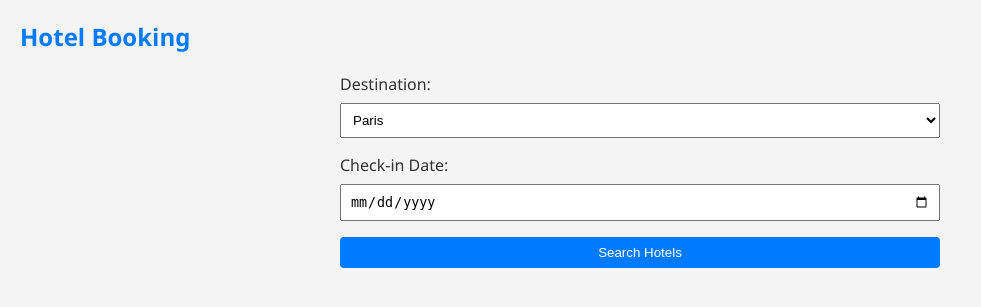
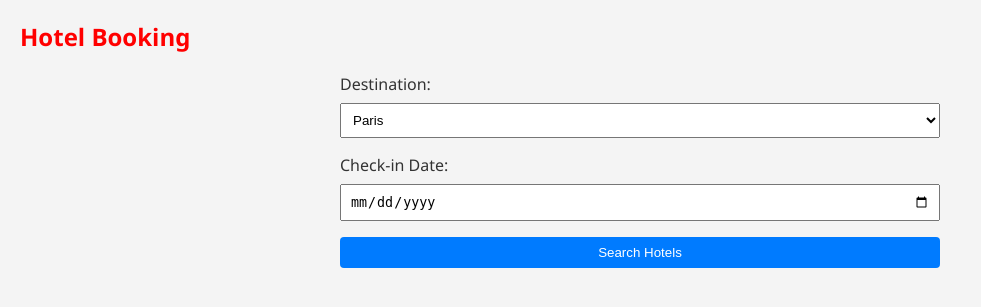
Before and after one commit to spiker08/travel_booking, a Flask app: page / in a window 1280 px wide. Shown: the top 307 px of the page, without its empty margins (0-981 px from the left). Run offline with Flask 3, Linux system fonts and the light colour scheme.

Commit message:
change colour

```diff
--- a/src/templates/index.html
+++ b/src/templates/index.html
@@ -3,7 +3,7 @@
 <head>
     <meta charset="UTF-8">
     <meta name="viewport" content="width=device-width, initial-scale=1.0">
-    <title>Hotel Booking</title>
+    <title>Travel Booking Website</title>
     <style>
         body {
             font-family: 'Segoe UI', Tahoma, Geneva, Verdana, sans-serif;
@@ -13,7 +13,7 @@
         }
 
         h2 {
-            color: #007BFF;
+            color: #ff0000;
         }
 
         form {
```
